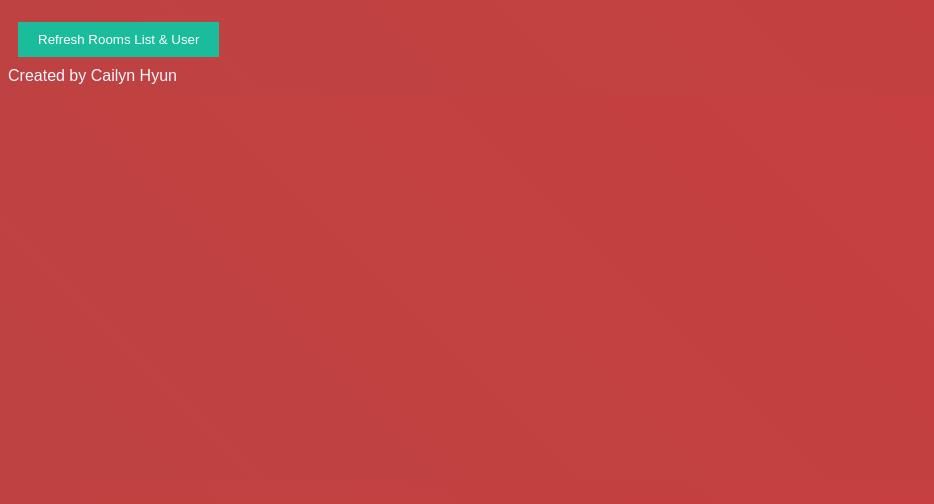
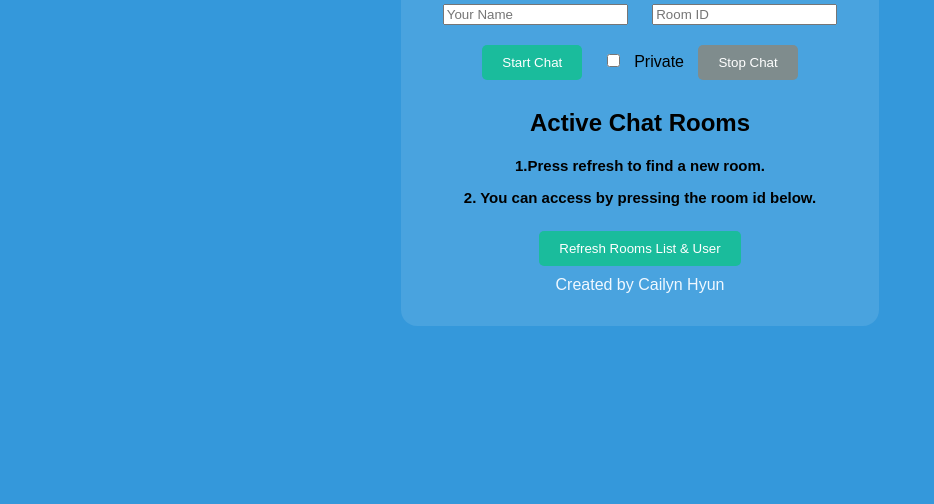
Before and after one commit to sueun-dev/chatapp, a website: page express/public/index.html in a window 1280 px wide. Shown: the part 296-800 px from the top of the page, without its empty margins (0-934 px from the left). Drawn offline with Linux system fonts and the light colour scheme.

Commit message:
Update style.css

```diff
--- a/express/public/style.css
+++ b/express/public/style.css
@@ -1,11 +1,22 @@
 body {
   font-family: Arial, sans-serif;
-    background: linear-gradient(45deg, #be4242, #c83f3f);
+  background-color: #3498db;
+  display: flex;
+  justify-content: center;
+  align-items: center;
+  height: 100vh;
+  margin: 0;
+}
+
+#container {
+  background-color: rgba(255, 255, 255, 0.1);
+  padding: 2rem;
+  border-radius: 1rem;
+  text-align: center;
 }
 
 h1 {
   color: #1abc9c;
-    text-align: center;
 }
 
 button {
@@ -13,15 +24,28 @@ body {
   background-color: #1abc9c;
   color: #fff;
   border: none;
+  border-radius: 5px;
   padding: 10px 20px;
   margin: 10px;
   cursor: pointer;
+  transition: all 0.2s ease-in-out;
 }
 
 button:disabled {
   background-color: #7f8c8d;
   cursor: not-allowed;
 }
+
+button:hover {
+  background-color: #16a085;
+  transform: scale(1.1);
+}
+
+button:active {
+  background-color: #117a60;
+  box-shadow: 0 2px 0 #0d6145;
+}
+
 
 input {
   display: inline-block;
```
Lines whose indentation alone changed are shown as unchanged.
